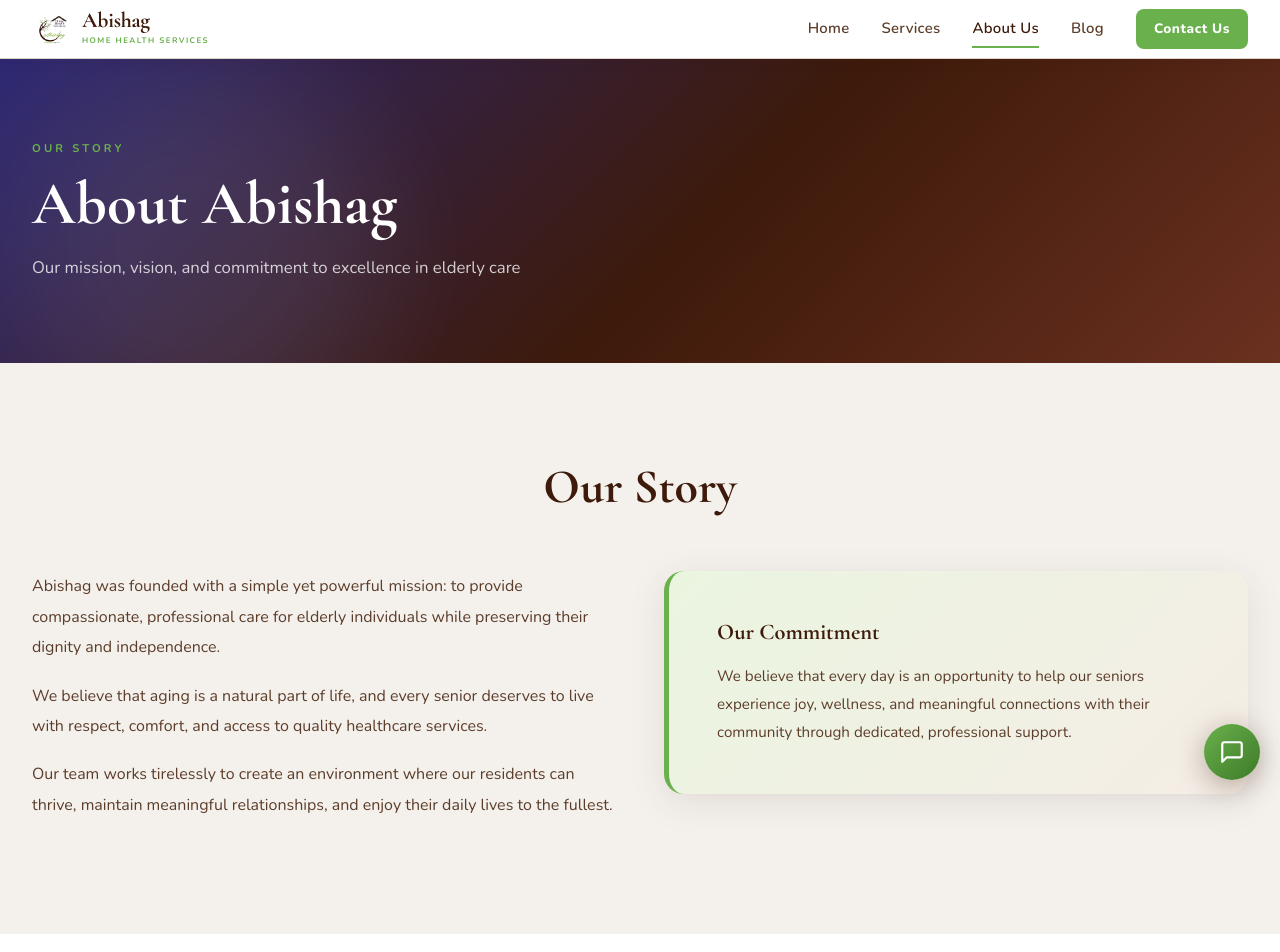
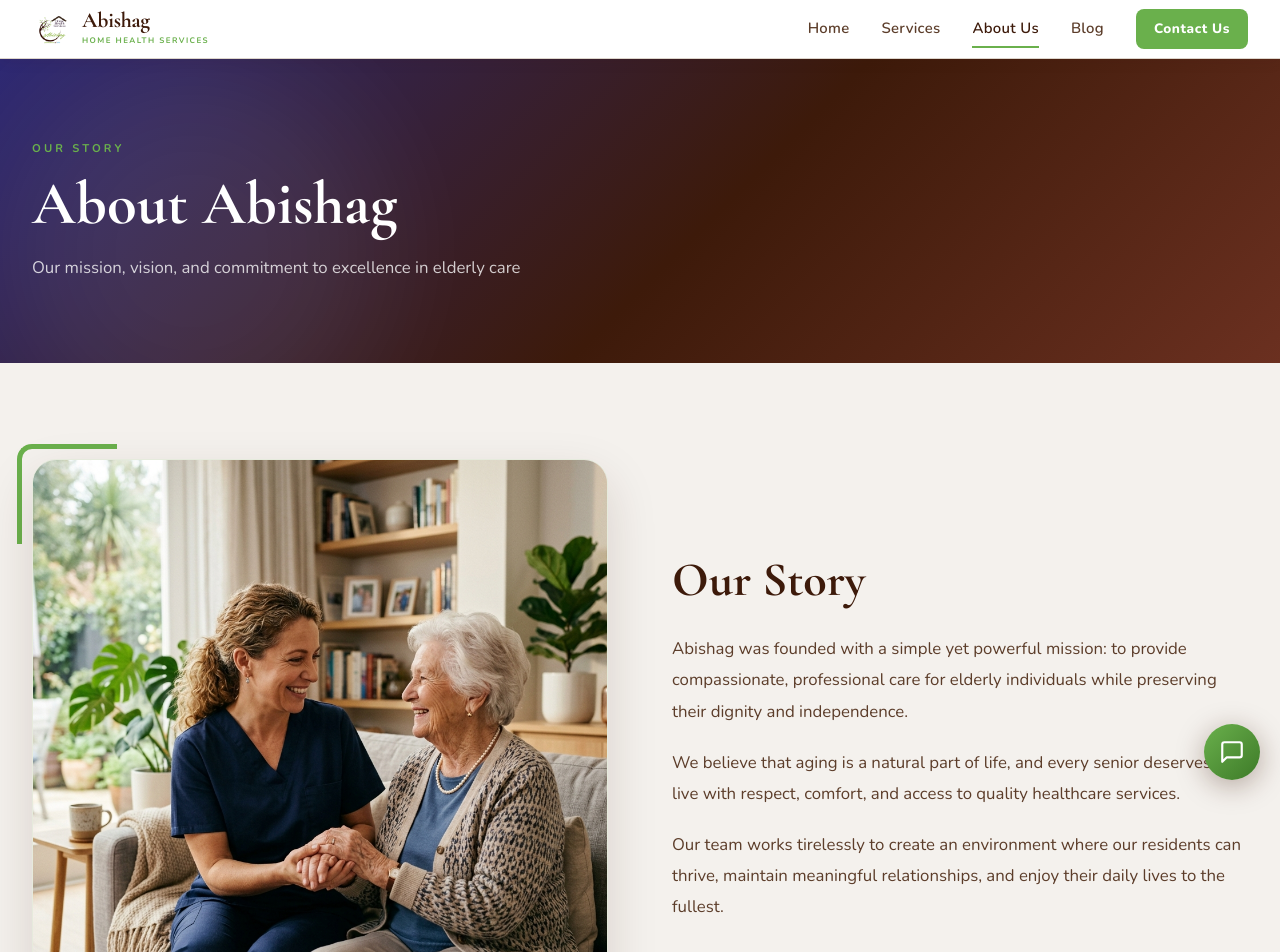
Before and after one commit to divi9696/abishag, a Next.js app: page /about in a window 1280 px wide. Shown: the top 952 px of the page. Built offline with nearby package versions, Linux system fonts and the light colour scheme.

Commit message:
Restructure Our Story section with image and remove Commitment box

```diff
--- a/app/about/page.tsx
+++ b/app/about/page.tsx
@@ -75,38 +75,79 @@
 
       {/* ── Our Story ── */}
       <section className="max-w-7xl mx-auto px-4 sm:px-6 lg:px-8 py-16 md:py-24">
-        <div className="text-center mb-14">
-          <h2 style={{ fontFamily: "'Cormorant Garamond', serif", fontSize: 'clamp(1.9rem, 4vw, 3rem)', fontWeight: 700, color: '#3D1A0A' }}>
-            Our Story
-          </h2>
-        </div>
-        <div className="grid grid-cols-1 md:grid-cols-2 gap-12 items-start">
-          <div style={{ opacity: isVisible ? 1 : 0, transform: isVisible ? 'translateX(0)' : 'translateX(-24px)', transition: 'opacity 0.9s ease, transform 0.9s ease' }}>
+        <div className="grid grid-cols-1 md:grid-cols-2 gap-16 items-center">
+          {/* Left Side: Image */}
+          <div style={{
+            position: 'relative',
+            opacity: isVisible ? 1 : 0,
+            transform: isVisible ? 'translateX(0)' : 'translateX(-30px)',
+            transition: 'opacity 1s ease, transform 1s ease'
+          }}>
+            <div style={{
+              position: 'relative',
+              borderRadius: '24px',
+              overflow: 'hidden',
+              boxShadow: '0 20px 50px rgba(61,26,10,0.15)',
+              border: '1px solid rgba(106,176,76,0.1)'
+            }}>
+              <img
+                src="/images/elderly-care-about.png"
+                alt="Compassionate elderly care"
+                style={{
+                  width: '100%',
+                  height: 'auto',
+                  display: 'block',
+                  transform: 'scale(1.02)',
+                  transition: 'transform 0.5s ease'
+                }}
+              />
+            </div>
+            {/* Decorative element */}
+            <div style={{
+              position: 'absolute',
+              top: '-15px',
+              left: '-15px',
+              width: '100px',
+              height: '100px',
+              borderLeft: '5px solid #6AB04C',
+              borderTop: '5px solid #6AB04C',
+              borderRadius: '15px 0 0 0',
+              zIndex: -1
+            }} />
+          </div>
+
+          {/* Right Side: Text */}
+          <div style={{
+            opacity: isVisible ? 1 : 0,
+            transform: isVisible ? 'translateX(0)' : 'translateX(30px)',
+            transition: 'opacity 1s ease 0.2s, transform 1s ease 0.2s'
+          }}>
+            <h2 style={{
+              fontFamily: "'Cormorant Garamond', serif",
+              fontSize: 'clamp(2rem, 4vw, 3rem)',
+              fontWeight: 700,
+              color: '#3D1A0A',
+              marginBottom: '24px',
+              lineHeight: 1.2
+            }}>
+              Our Story
+            </h2>
             {[
               "Abishag was founded with a simple yet powerful mission: to provide compassionate, professional care for elderly individuals while preserving their dignity and independence.",
               "We believe that aging is a natural part of life, and every senior deserves to live with respect, comfort, and access to quality healthcare services.",
               "Our team works tirelessly to create an environment where our residents can thrive, maintain meaningful relationships, and enjoy their daily lives to the fullest.",
             ].map((text, i) => (
-              <p key={i} style={{ fontFamily: "'Nunito', sans-serif", fontSize: '1rem', color: '#5C3D2A', lineHeight: 1.9, marginBottom: '18px', fontWeight: 400 }}>
+              <p key={i} style={{
+                fontFamily: "'Nunito', sans-serif",
+                fontSize: '1.05rem',
+                color: '#5C3D2A',
+                lineHeight: 1.85,
+                marginBottom: '20px',
+                fontWeight: 400
+              }}>
                 {text}
               </p>
             ))}
-          </div>
-          <div
-            className="p-8 md:p-12"
-            style={{
-              background: 'linear-gradient(135deg, #EAF5E0 0%, #F5EDE6 100%)',
-              borderRadius: '20px',
-              borderLeft: '5px solid #6AB04C',
-              boxShadow: '0 8px 36px rgba(61,26,10,0.1)',
-              opacity: isVisible ? 1 : 0, transform: isVisible ? 'translateX(0)' : 'translateX(24px)',
-              transition: 'opacity 0.9s ease 0.2s, transform 0.9s ease 0.2s',
-            }}
-          >
-            <h3 style={{ fontFamily: "'Cormorant Garamond', serif", fontSize: '1.4rem', fontWeight: 700, color: '#3D1A0A', marginBottom: '16px' }}>Our Commitment</h3>
-            <p style={{ fontFamily: "'Nunito', sans-serif", fontSize: '0.95rem', color: '#5C3D2A', lineHeight: 1.85 }}>
-              We believe that every day is an opportunity to help our seniors experience joy, wellness, and meaningful connections with their community through dedicated, professional support.
-            </p>
           </div>
         </div>
       </section>
```
Also changed, not shown: public/images/elderly-care-about.png (added).
